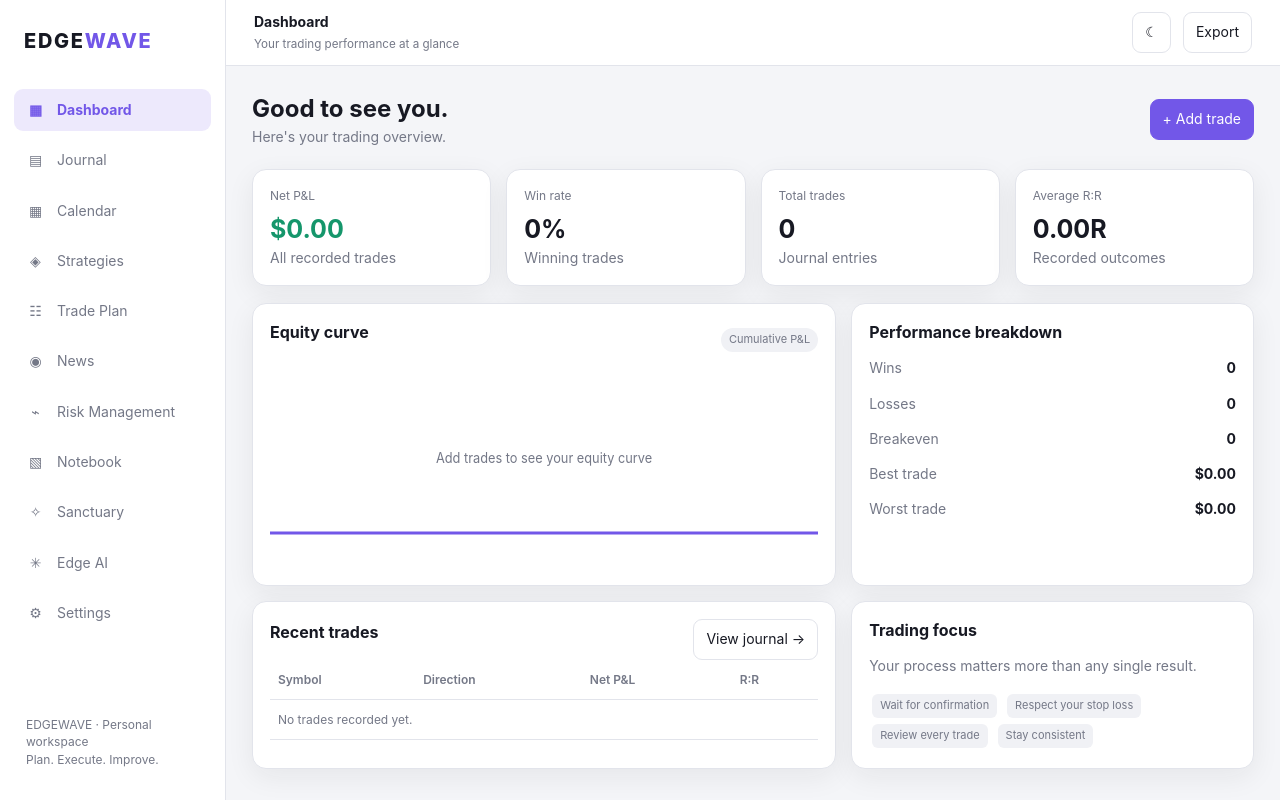
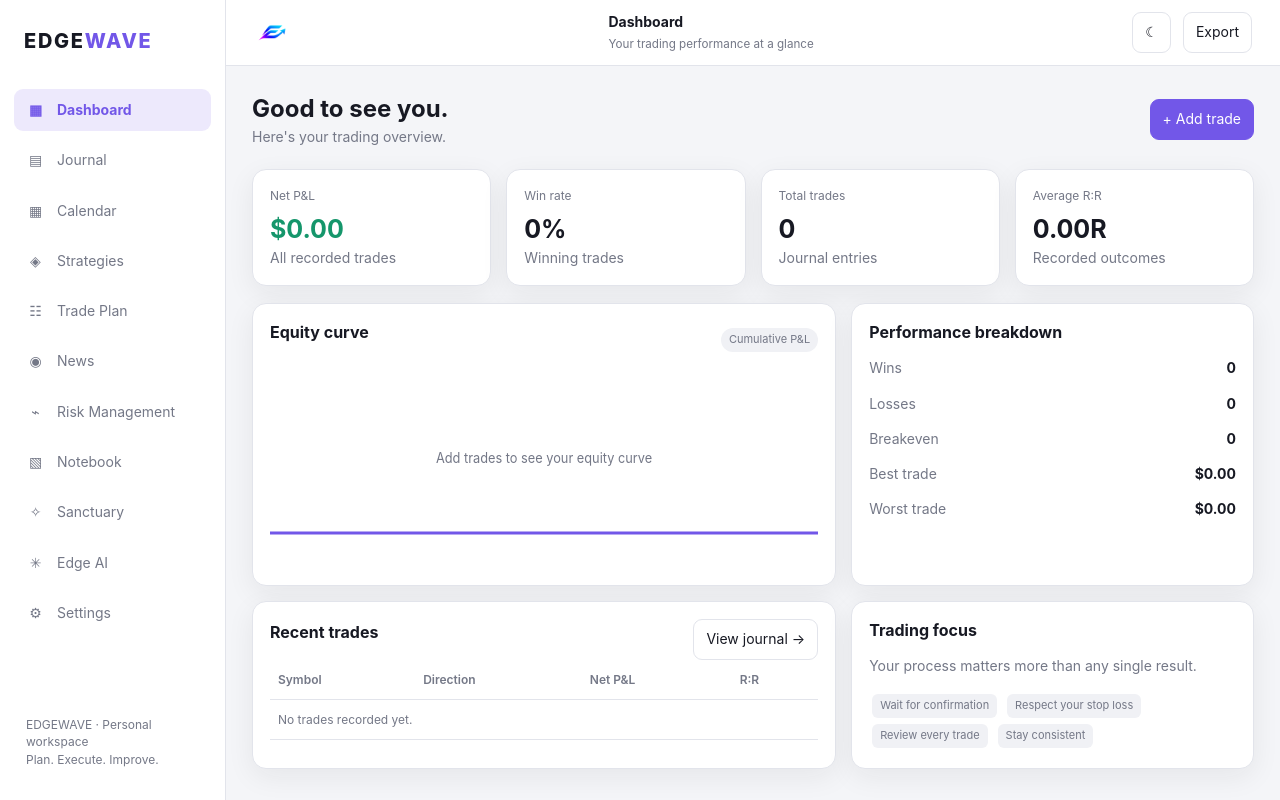
Before and after one commit to raymondback411-jpg/Edgewave-, a plain HTML site: page index.html in a window 1280 px wide. Drawn offline with Linux system fonts and the light colour scheme.

Commit message:
Add EDGEWAVE app

```diff
--- a/index.html
+++ b/index.html
@@ -39,7 +39,7 @@
 </aside>
 
 <div class="main">
-  <header class="top">
+  <header class="top"><img src="file_00000000a35c81f48c30254cd7f56ce3.png" alt="EDGEWAVE logo" style="width:36px;height:36px;object-fit:contain;">
     <div><strong id="topTitle">Dashboard</strong><br><small>Your trading performance at a glance</small></div>
     <div class="row">
       <button id="themeBtn" title="Switch theme">☾</button>
```
